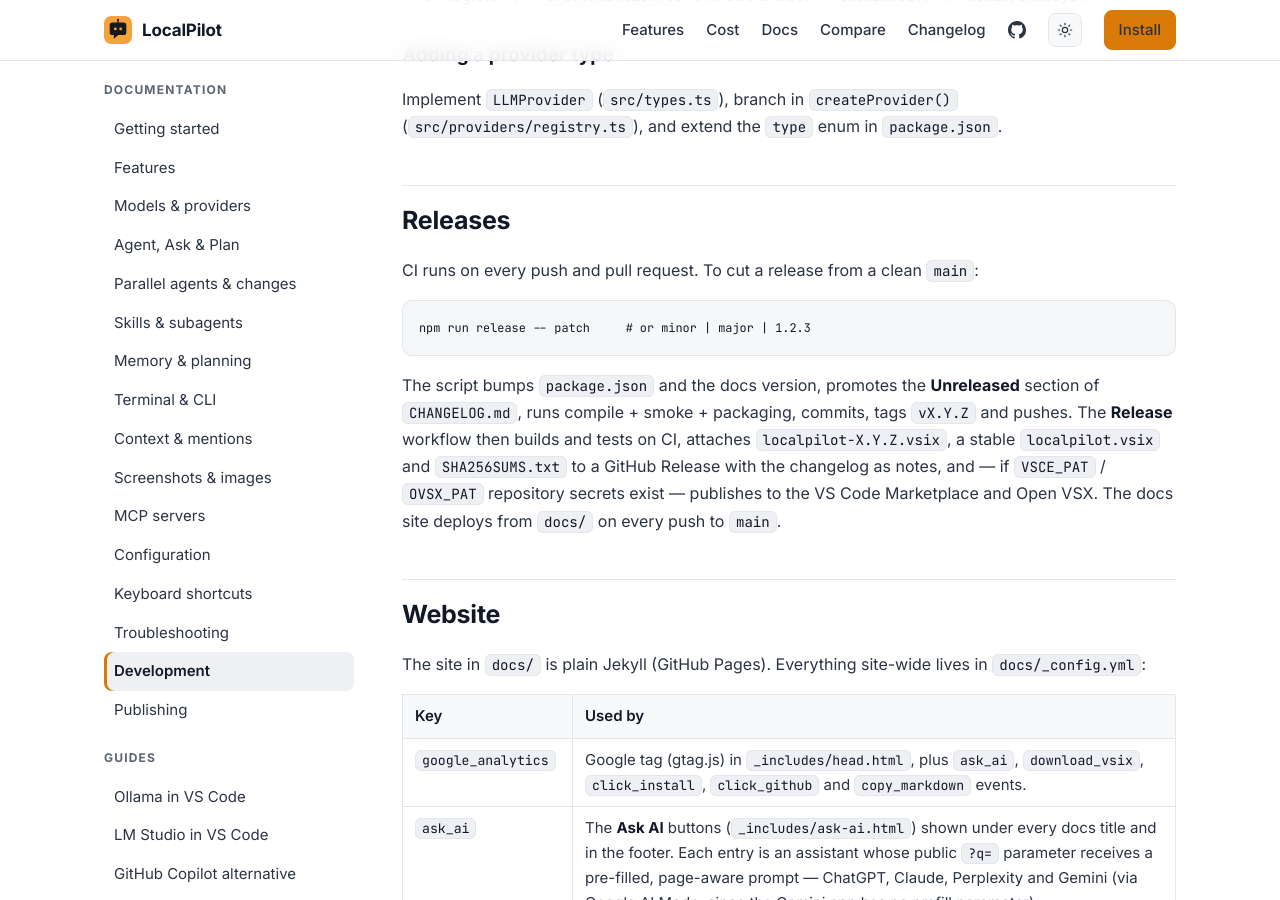
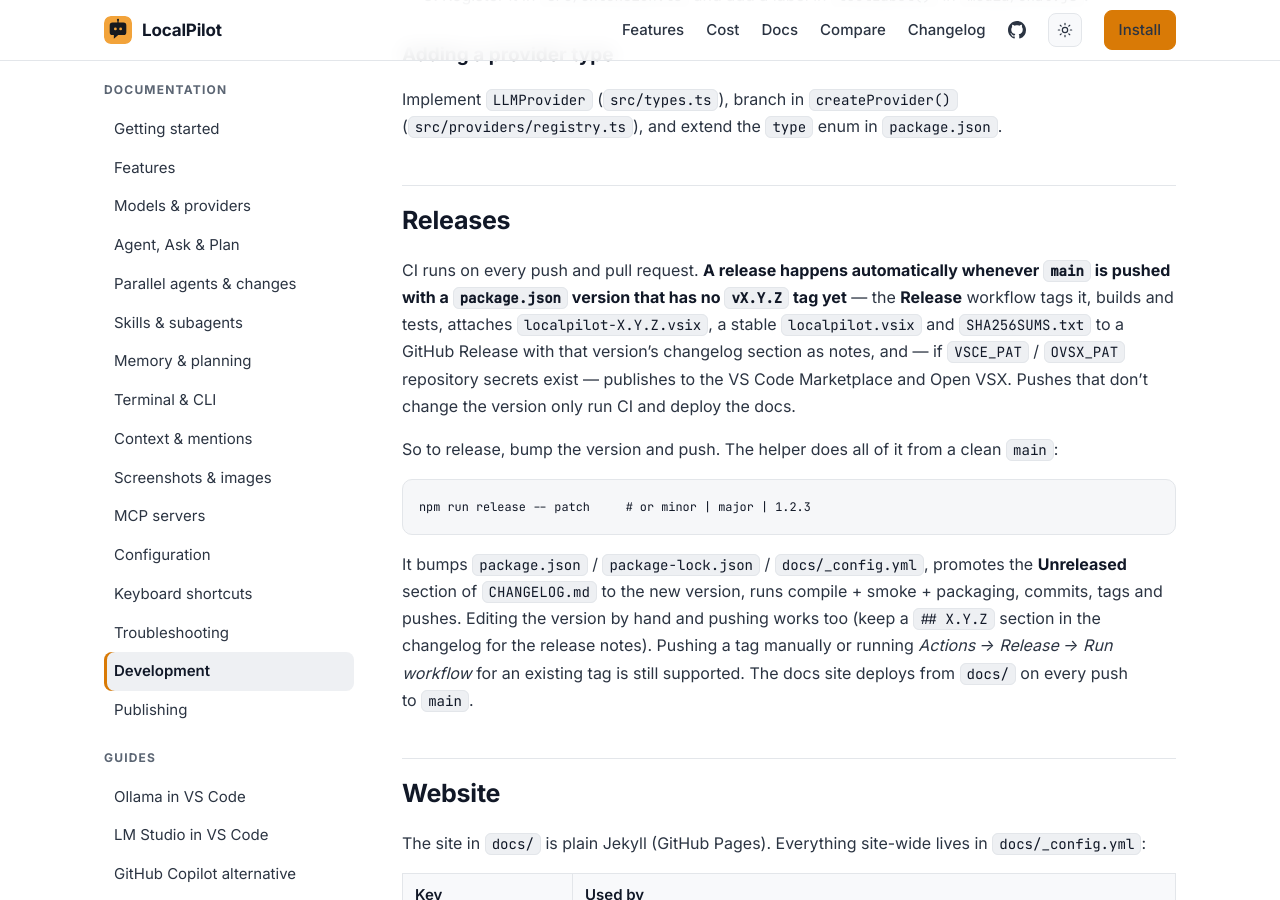
Before and after one commit to isathish/localpilot, a Jekyll site: the page built from docs/docs/development.md, in a window 1280 px wide and 900 px high, scrolled down 2610 px. Built offline with Jekyll 4.4.1, drawn with Linux system fonts in a browser that asks for light colours; some of the changed text lies outside the part shown.

Commit message:
release: 0.2.6 — auto-tag and release on push to main
Release workflow now runs on pushes to main: a prepare job tags v<version>
when package.json carries an untagged version, then the release job builds,
tests, packages the VSIX and publishes. Skip the flaky shell-integration test
when the terminal never reports command end on CI.

Co-authored-by: Copilot <223556219+Copilot@users.noreply.github.com>

````diff
--- a/docs/_config.yml
+++ b/docs/_config.yml
@@ -9,7 +9,7 @@ marketplace: https://marketplace.visualstudio.com/items?itemName=localpilot.loca
 openvsx: https://open-vsx.org/extension/localpilot/localpilot-agent
 extension_id: localpilot.localpilot-agent
 releases: https://github.com/isathish/localpilot/releases
-version: 0.2.5
+version: 0.2.6
 lang: en
 logo: /assets/og.png
 author:
--- a/docs/docs/development.md
+++ b/docs/docs/development.md
@@ -80,13 +80,15 @@ Implement `LLMProvider` (`src/types.ts`), branch in `createProvider()` (`src/pro
 
 ## Releases
 
-CI runs on every push and pull request. To cut a release from a clean `main`:
+CI runs on every push and pull request. **A release happens automatically whenever `main` is pushed with a `package.json` version that has no `vX.Y.Z` tag yet** — the **Release** workflow tags it, builds and tests, attaches `localpilot-X.Y.Z.vsix`, a stable `localpilot.vsix` and `SHA256SUMS.txt` to a GitHub Release with that version's changelog section as notes, and — if `VSCE_PAT` / `OVSX_PAT` repository secrets exist — publishes to the VS Code Marketplace and Open VSX. Pushes that don't change the version only run CI and deploy the docs.
+
+So to release, bump the version and push. The helper does all of it from a clean `main`:
 
 ```bash
 npm run release -- patch     # or minor | major | 1.2.3
 ```
 
-The script bumps `package.json` and the docs version, promotes the **Unreleased** section of `CHANGELOG.md`, runs compile + smoke + packaging, commits, tags `vX.Y.Z` and pushes. The **Release** workflow then builds and tests on CI, attaches `localpilot-X.Y.Z.vsix`, a stable `localpilot.vsix` and `SHA256SUMS.txt` to a GitHub Release with the changelog as notes, and — if `VSCE_PAT` / `OVSX_PAT` repository secrets exist — publishes to the VS Code Marketplace and Open VSX. The docs site deploys from `docs/` on every push to `main`.
+It bumps `package.json` / `package-lock.json` / `docs/_config.yml`, promotes the **Unreleased** section of `CHANGELOG.md` to the new version, runs compile + smoke + packaging, commits, tags and pushes. Editing the version by hand and pushing works too (keep a `## X.Y.Z` section in the changelog for the release notes). Pushing a tag manually or running *Actions → Release → Run workflow* for an existing tag is still supported. The docs site deploys from `docs/` on every push to `main`.
 
 ## Website
 
--- a/package.json
+++ b/package.json
@@ -2,7 +2,7 @@
   "name": "localpilot-agent",
   "displayName": "LocalPilot Agent",
   "description": "The AI coding agent that runs on your machine. Copilot-style agent mode with Ollama, LM Studio, llama.cpp or vLLM — private, offline, free.",
-  "version": "0.2.5",
+  "version": "0.2.6",
   "engines": {
     "vscode": "^1.104.0"
   },
````
Also changed, not shown: docs/docs/publishing.md (+1 -1 lines), src/test/terminal.test.ts (+3 -2 lines), .github/workflows/release.yml, CHANGELOG.md, 1 other file.
